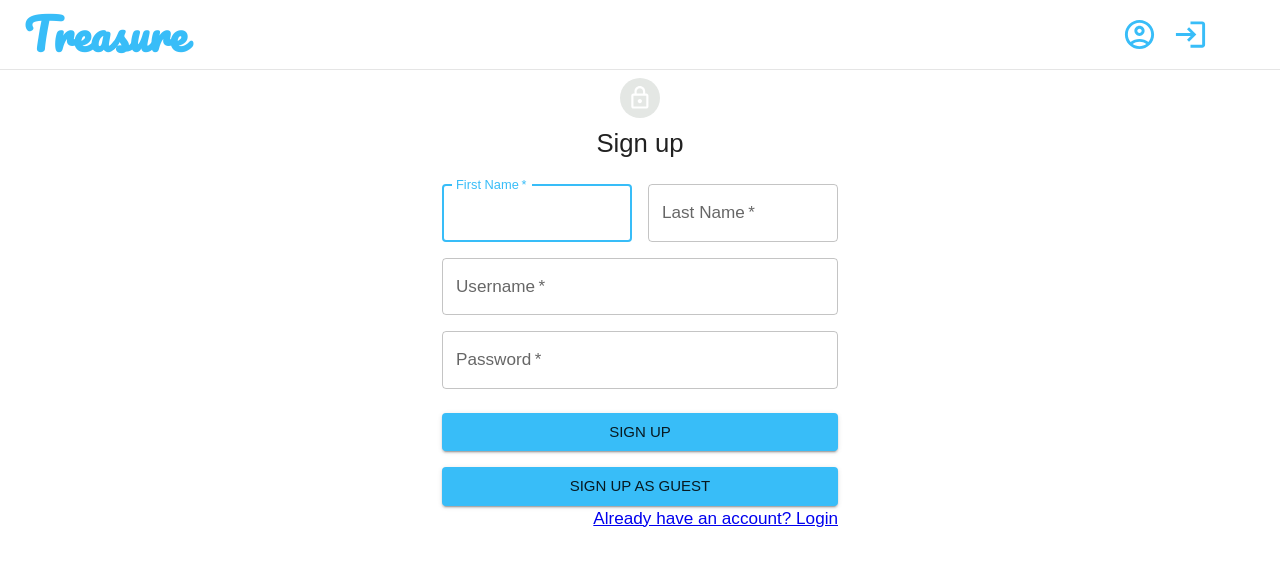
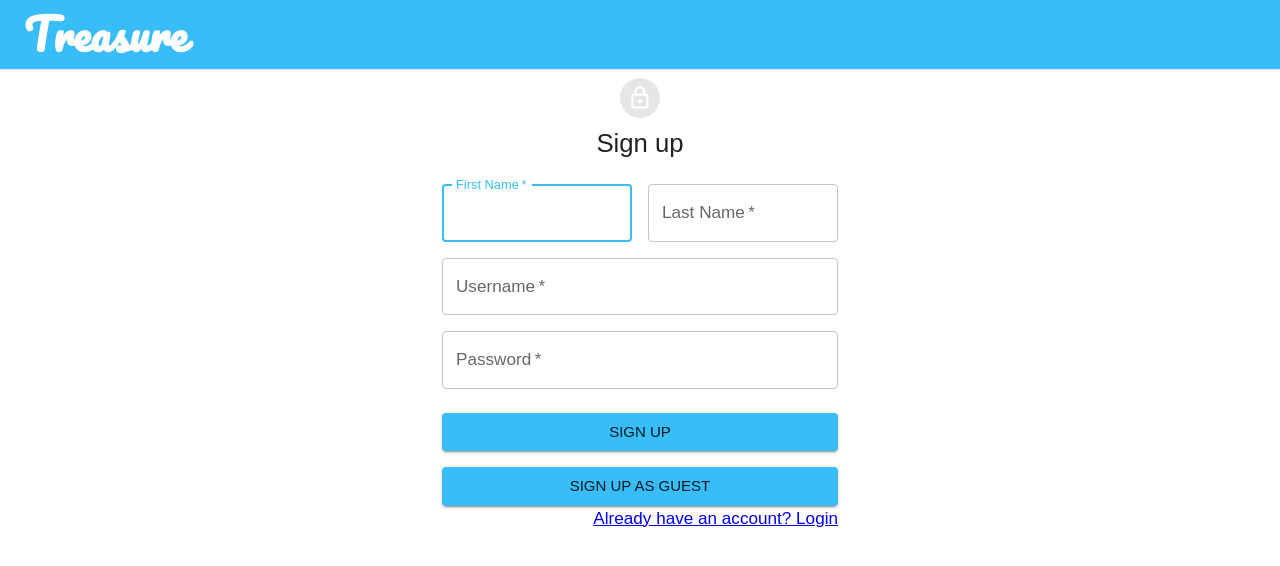
Before and after one commit to Nmnjainsite/Treasure, a React (Create React App) app: page / in a window 1280 px wide. Shown: the top 566 px of the page. Built offline with nearby package versions, Linux system fonts and the light colour scheme; the HTML template or start-up script is replaced by a standard one; a web font is replaced by a local one; what miragejs would draw is missing.

Commit message:
changed plainnav css

```diff
--- a/src/components/Nav/PlainNav.js
+++ b/src/components/Nav/PlainNav.js
@@ -18,12 +18,13 @@ const PlainNav = () => {
           display: "flex",
           width: "100%",
           borderBottom: "1px solid  #e5e5e5",
+          bgcolor: "#38bdf8",
         }}
       >
         <Typography
           variant="h6"
           sx={{
-            color: "#38bdf8",
+            color: "white",
             fontFamily: `'Pacifico', cursive;`,
             fontSize: 43,
             fontWeight: "bold",
@@ -32,13 +33,6 @@ const PlainNav = () => {
         >
           Treasure
         </Typography>
-
-        <IconButton sx={{ color: "#38bdf8" }}>
-          <AccountCircleOutlined sx={{ fontSize: 35 }} />
-        </IconButton>
-        <IconButton sx={{ color: "#38bdf8", mr: 5 }}>
-          <Login sx={{ fontSize: 35 }} />
-        </IconButton>
       </Toolbar>
     </>
   );
--- a/src/pages/Auth/login.js
+++ b/src/pages/Auth/login.js
@@ -63,9 +63,6 @@ const Login = () => {
               alignItems: "center",
             }}
           >
-            <Avatar sx={{ m: 1, bgcolor: "secondary.main" }}>
-              <LockOutlinedIcon />
-            </Avatar>
             <Typography component="h1" variant="h5">
               Login
             </Typography>
```
